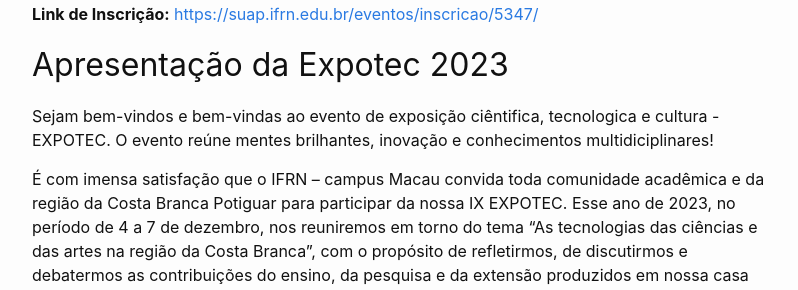
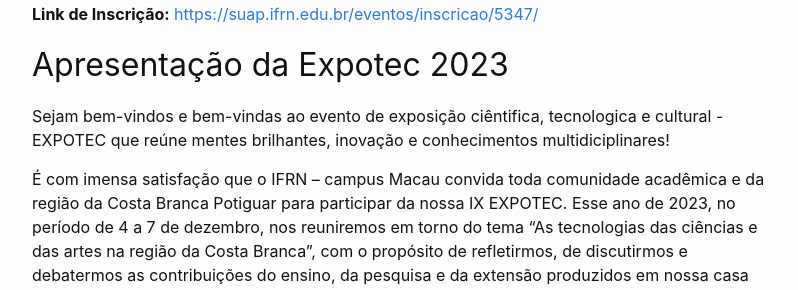
Before and after one commit to ifrn-macau/expotec2023, a Jekyll site: the page built from index.markdown, in a window 1280 px wide and 900 px high, scrolled down 612 px. Shown: the part 154-444 px from the top of the window, without its empty margins (238-1036 px from the left). Built offline with Jekyll 4.4.1, drawn with Linux system fonts in a browser that asks for light colours.

Commit message:
Atualização do config

```diff
--- a/index.markdown
+++ b/index.markdown
@@ -171,7 +171,7 @@
 
 
 
-Sejam bem-vindos e bem-vindas ao evento de exposição ciêntifica, tecnologica e cultura - EXPOTEC. O evento reúne mentes brilhantes, inovação e conhecimentos multidiciplinares!
+Sejam bem-vindos e bem-vindas ao evento de exposição ciêntifica, tecnologica e cultural - EXPOTEC que reúne mentes brilhantes, inovação e conhecimentos multidiciplinares!
 
 É com imensa satisfação que o IFRN – campus Macau convida toda comunidade acadêmica e da região da Costa Branca Potiguar para participar da nossa IX EXPOTEC. Esse ano de 2023, no período de 4 a 7 de dezembro, nos reuniremos em torno do tema “As tecnologias das ciências e das artes na região da Costa Branca”, com o propósito de refletirmos, de discutirmos e debatermos as contribuições do ensino, da pesquisa e da extensão produzidos em nossa casa de educação para as possibilidades de transformação frente aos desafios de ontem e  do hoje.
 
```
